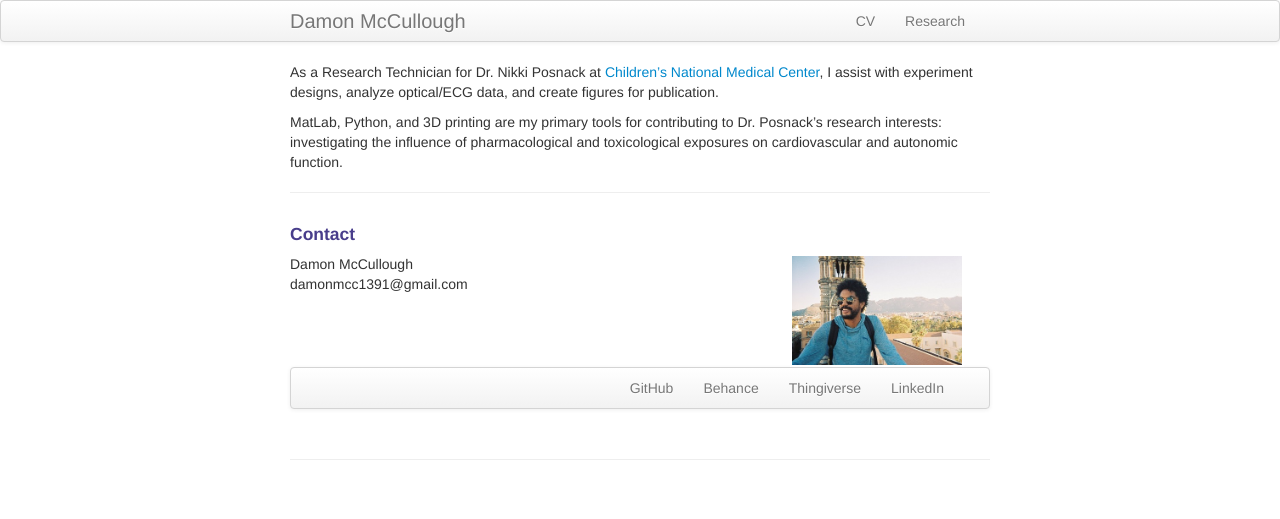
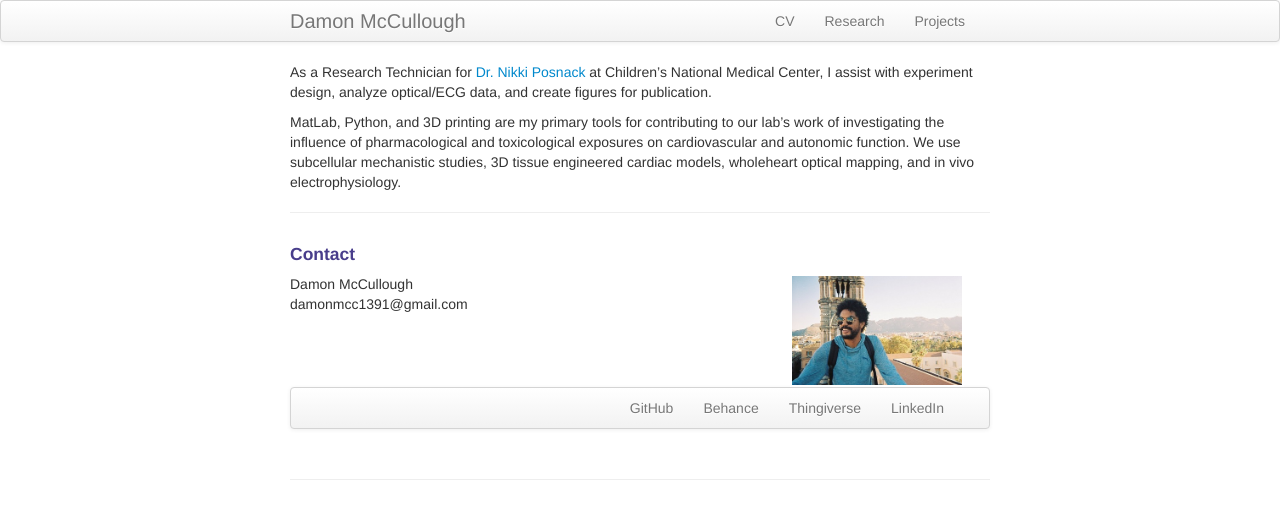
Before and after one commit to damonmcc/damonmcc.github.io, a Jekyll site: the page built from index.md, in a window 1280 px wide. Shown: the top 519 px of the page. Built offline with Jekyll 4.4.1, drawn with Linux system fonts in a browser that asks for light colours.

Commit message:
Adding projects page

```diff
--- a/_includes/themes/twitter/default.html
+++ b/_includes/themes/twitter/default.html
@@ -37,6 +37,7 @@
           <ul class="nav">
               <li><a href="{{ BASE_PATH }}/assets/CV.pdf">CV</a></li>
               <li><a href="{{ BASE_PATH }}/pages/research.html">Research</a></li>
+              <li><a href="{{ BASE_PATH }}/pages/projects.html">Projects</a></li>
           </ul>
         </div>
       </div>
--- a/index.md
+++ b/index.md
@@ -5,9 +5,9 @@ description: Damon McCullough is a Research Technician at Children's National Me
 keywords: Damon, McCullough, research, cardiovascular, optical mapping, electrophysiology, 3D printing, Python, MatLab
 ---
 
-As a Research Technician for Dr. Nikki Posnack at [Children's National Medical Center](https://childrensnational.org/research-and-education/sheikh-zayed/research-laboratories/nikki-posnack/research), I assist with experiment designs, analyze optical/ECG data, and create figures for publication.
+As a Research Technician for [Dr. Nikki Posnack](https://childrensnational.org/research-and-education/sheikh-zayed/research-laboratories/nikki-posnack/research) at Children's National Medical Center, I assist with experiment design, analyze optical/ECG data, and create figures for publication.
 
-MatLab, Python, and 3D printing are my primary tools for contributing to Dr. Posnack's research interests: investigating the influence of pharmacological and toxicological exposures on cardiovascular and autonomic function.
+MatLab, Python, and 3D printing are my primary tools for contributing to our lab's work of investigating the influence of pharmacological and toxicological exposures on cardiovascular and autonomic function. We use subcellular mechanistic studies, 3D tissue engineered cardiac models, wholeheart optical mapping, and in vivo electrophysiology.
 
 <!-- His research interests include analyzing the effectiveness of treat-based incentives such as recycling and getting the mail, as well as designing new methods to protect humans from the adverse effects of rolling trash receptacles. -->
 
```
Also changed, not shown: pages/projects.md (added, +24 -0 lines).
